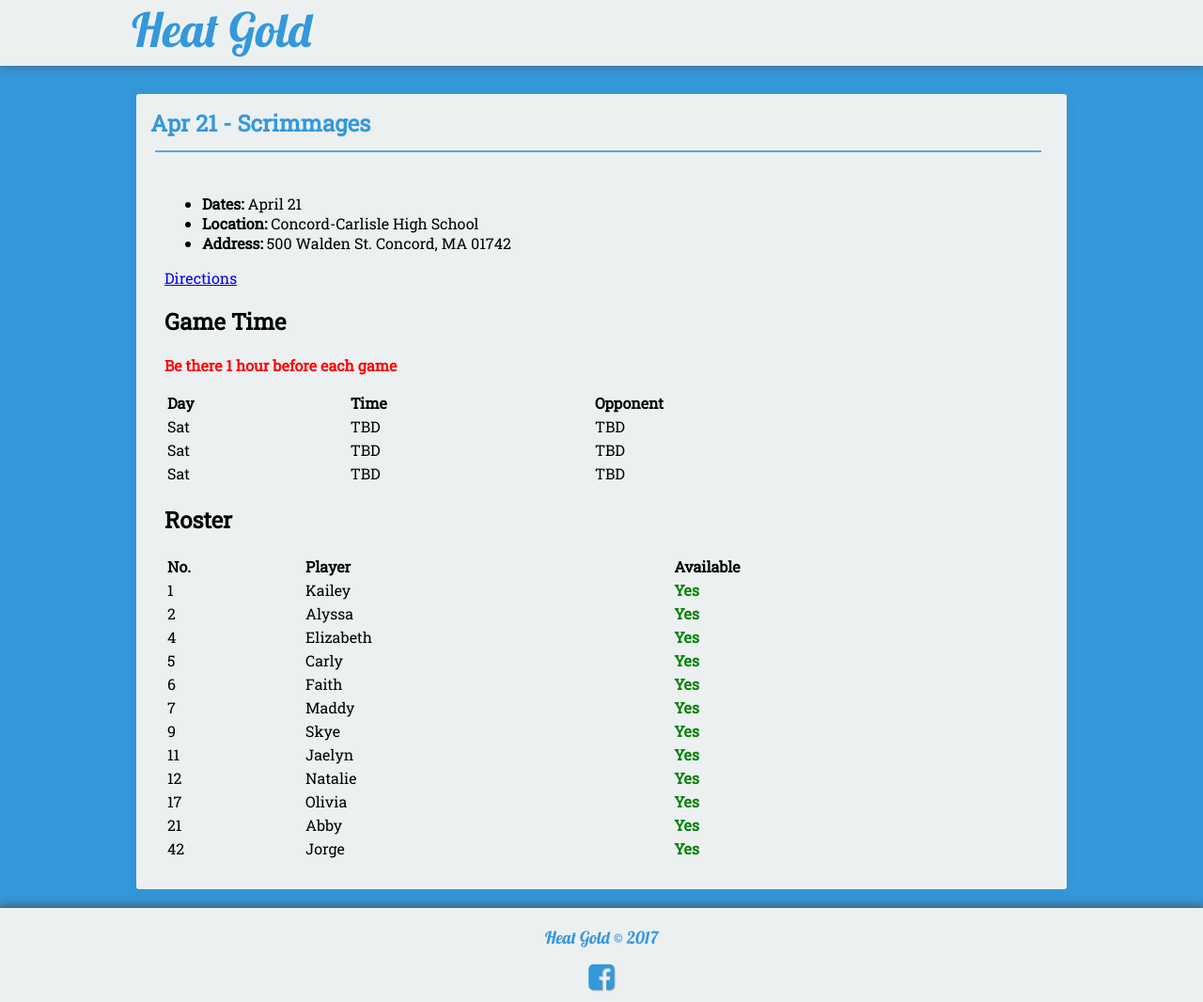
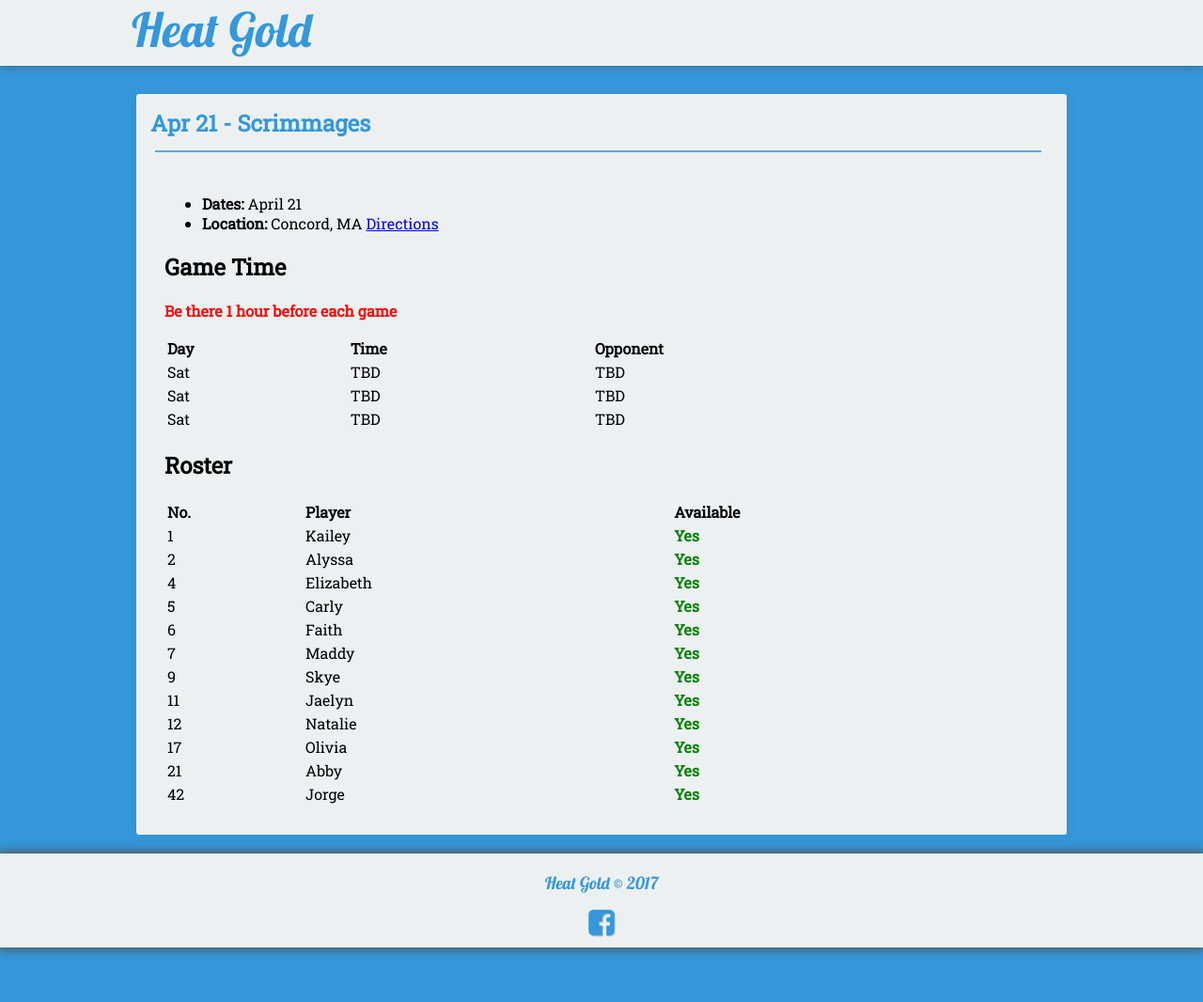
Before and after one commit to seanmerrow/ecf, a Jekyll site: the page built from _posts/2018-08-25-Apr-21-Scrimmages.md, in a window 1280 px wide. Shown: the whole page at 94% size. Built offline with Jekyll 4.4.1, drawn with Linux system fonts in a browser that asks for light colours; nearby versions of some CDN libraries.

Commit message:
Update 2018-08-25-Apr-21-Scrimmages.md

```diff
--- a/_posts/2018-08-25-Apr-21-Scrimmages.md
+++ b/_posts/2018-08-25-Apr-21-Scrimmages.md
@@ -9,10 +9,7 @@ category:
 - scrimmage
 ---
 * **Dates:** April 21
-* **Location:** Concord-Carlisle High School
-* **Address:** 500 Walden St. Concord, MA 01742
-
-[Directions](https://seanmerrow.github.io/heatgold/fields/concord-carlisle)
+* **Location:** Concord, MA [Directions](https://seanmerrow.github.io/heatgold/fields/concord-carlisle)
 
 ## Game Time
 
```
